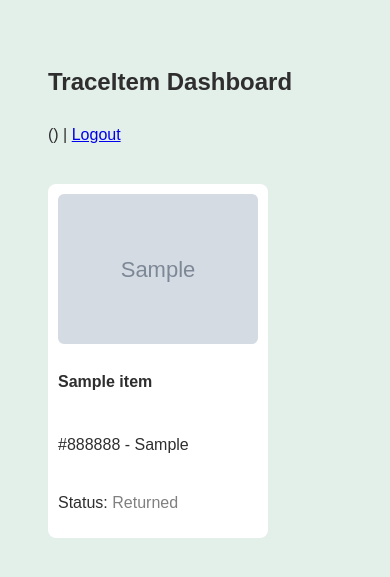
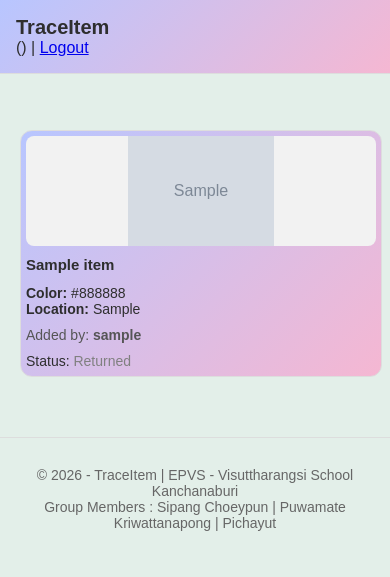
Before and after one commit to abdullahyusafzai/traceitem, a FastAPI app: page /dashboard in a window 390 px wide. Shown: the top 577 px of the page. Run offline with FastAPI, Linux system fonts and the light colour scheme; the visitor is signed in with stand-in values (Sample User, id 1); tables that the repository leaves empty hold one stand-in row (values such as "Sample post"); grey boxes marked "Sample" are stand-in pictures.

Commit message:
UI polish, fixed navbar layout, item cards, and cleanup

```diff
--- a/main.py
+++ b/main.py
@@ -85,7 +85,7 @@ def login(
             "login.html",
             {
                 "request": request,
-                "error": "Invalid username or password"
+                "error": "Invalid username or password!"
             }
         )
 
--- a/models.py
+++ b/models.py
@@ -1,4 +1,5 @@
 from sqlalchemy import Column, Integer, String, Date, ForeignKey
+from sqlalchemy.orm import relationship
 from database import Base
 
 class User(Base):
@@ -8,6 +9,7 @@ class User(Base):
     username = Column(String, unique=True, index=True)
     password_hash = Column(String)
     role = Column(String)
+    items = relationship("Item", back_populates="reporter")
 
 
 class Item(Base):
@@ -21,3 +23,5 @@ class Item(Base):
     status = Column(String)
     reported_by = Column(Integer, ForeignKey("users.id"))
     date_found = Column(Date)
+
+    reporter = relationship("User", back_populates="items")
--- a/static/css/style.css
+++ b/static/css/style.css
@@ -1,202 +1,194 @@
+/* GLOBAL */
 body {
+  margin: 0;
   font-family: Arial, sans-serif;
-  background: #e3efe9;
+  background:#e3efe9ff;
   color: #2e2e2e;
 }
-.logo {
-  /* width: 200px;
-  height: 100px; */
-  margin: 0 auto 12px auto;
-  height: auto;
+.subtitle1{
+  text-align: center;
 }
+/* NAVBAR (FIXED) */
+.navbar {
+  position: fixed;
+  top: 0;
+  left: 0;
+  right: 0;
+  height: 70px;
+  padding: 0 32px;
+  background: linear-gradient(135deg, #b8c6ff, #f5b7d2);
+  border-bottom: 1px solid #ddd;
+  display: flex;
+  align-items: center;
+  justify-content: space-between;
+  z-index: 1000;
+}
+
+.brand {
+  font-size: 20px;
+  font-weight: bold;
+}
+
+/* PAGE CONTENT */
+.page {
+  margin-top: 70px;
+  padding: 24px;
+  max-width: 1200px;
+  margin-left: auto;
+  margin-right: auto;
+}
+
+/* BUTTONS */
+.btn {
+  display: inline-block;
+  margin: 10px 0 20px 0;
+  padding: 10px 16px;
+  background: #000;
+  color: white;
+  text-decoration: none;
+  border-radius: 8px;
+  font-weight: 600;
+}
+.form-group {
+  display: flex;
+  flex-direction: column;
+  gap: 12px;
+  margin-bottom: 18px;
+}
+.form-group input[type="text"], .form-group input[type="file"], .form-group input[type="password"] {
+  padding: 10px;
+  background: #f5f7ff;
+  border-radius: 8px;
+  border: 1px solid #4f7cff;
+  font-size: 14px;
+  box-sizing: border-box;
+}
+.error {
+  color: red;
+
+}
+.form-group button {
+  margin-top: 8px;
+}
+button {
+  width: 100%;
+  padding: 12px;
+  background: #1d309f;
+  border: none;
+  color: white;
+  border-radius: 8px;
+  font-size: 15px;
+  cursor: pointer;
+}
+
+button:hover {
+  opacity: 0.9;
+}
+
+/*ITEMS GRID (FIXED)*/
+
+.grid {
+  display: grid;
+  grid-template-columns: repeat(auto-fill, 220px);
+  gap: 35px;
+  align-items: start;
+  justify-content: start;
+}
+
+/* ITEM CARD */
+.item {
+  display: inline-flex;
+  flex-direction: column;
+  gap: 6px;
+
+  width: 220px;
+  padding: 5px;
+
+  background: linear-gradient(135deg, #b8c6ff, #f5b7d2);
+  border: 1px solid #ddd;
+  border-radius: 12px;
+}
+
+/* IMAGE WRAPPER */
+.item-image {
+  width: 100%;
+  height: 110px;
+
+  display: flex;
+  align-items: center;
+  justify-content: center;
+
+  overflow: hidden;
+  border-radius: 8px;
+  background: #f2f2f2;
+}
+
+/* IMAGE */
+.item-image img {
+  max-width: 100%;
+  max-height: 100%;
+  object-fit: contain;
+  /* display: block; */
+}
+
+/* TEXT */
+.item h4 {
+  font-size: 15px;
+  margin: 4px 0;
+}
+
+.item p {
+  font-size: 14px;
+  margin: 2px 0;
+  /* line-height: 1.3; */
+}
+
+.meta {
+  font-size: 10px;
+  color: #555;
+}
+/* FOOTER */
+.app-footer {
+  text-align: center;
+  padding: 15px 0;
+  margin-top: 40px;
+  font-size: 14px;
+  color: #666;
+  border-top: 1px solid #ddd;
+}
+
+/* LOGIN FORM */
 .card {
-  width: 100%;
+  display: flex;
+  flex-direction: column;
   max-width: 420px;
   margin: 100px auto;
   padding: 20px;
-  background: white;
-  border-radius: 8px;
-}
-.loginTitle {
-	text-align:center;
-}
-/* Form layout */
-.form {
-    text-align: left;
+  background: linear-gradient(135deg, #b8c6ff, #f5b7d2);
+  border: 1px solid #4f7cff;
+  border-radius: 12px;
 }
 
-/* Group spacing */
-.form-group {
-    margin-bottom: 18px;
+/* MOBILE */
+@media (max-width: 768px) {
+
+  .navbar {
+    height: auto;
+    padding: 16px;
+    flex-direction: column;
+    align-items: flex-start;
   }
 
-/* Labels */
-.form-group label {
-    display: block;
-    font-size: 14px;
-    color: #444;
-    margin-bottom: 6px;
-}
-.dashboard {
-  width: 100%;
-  max-width: 1200px;
-  margin: 0 auto;
-  padding: 20px;
-}
-.dashboard-header {
-  position: sticky;
-    display: flex;
-    top: 0;
-    z-index: 100;
-    background: white;
-    padding: 15px 0;
-    justify-content: space-between;
-    align-items: center;
-    padding-bottom: 15px;
-    border-bottom: 1px solid #ddd;
-    /* margin-bottom: 20px; */
-}
-.dashboard-content {
-    display: flex;
-    flex-direction: column;
-    gap: 18px;
-}
-
-/* Inputs */
-.form-group input {
-    width: 90%;
-    background-color:aliceblue;
-    padding: 14px;
-    border-radius: 10px;
-    border: 1px solid #ccc;
-    font-size: 16px;
-    align: center;
-    transition: border 0.2s, box-shadow 0.2s;
-}
-
-/* Focus effect */
-.form-group input:focus {
-    outline: none;
-    border-color: #4f7cff;
-    box-shadow: 0 0 0 3px rgba(79,124,255,0.2);
-}
-/* Subtitle */
-.subtitle {
-    text-align: center;
-    color: #666;
-    font-size: 14px;
-    margin-top: -10px;
-    margin-bottom: 25px;
-}
-
-input, button {
-  width: 100%;
-  margin: 8px 0;
-  padding: 8px;
-}
-button {
-  background: #7fb7a3;
-  border: none;
-  color: white;
-  cursor: pointer;
-width:100%;
-padding: 14px;
-border-radius: 10px;
-font-size:16px;
-font-weight:600;
-}
-
-header {
-  display:flex;
-  position:sticky;
-  justify-content: space-between;
+  .page {
+    margin-top: 110px;
     padding: 20px;
   }
 
   .grid {
-  display: flex;
-  gap: 20px;
-  padding: 20px;
+    grid-template-columns: 1fr; /* stack cards on phone */
   }
 
   .item {
-  display: flex;
-  flex-direction: column;
-  gap: 8px;
-  background: white;
-  padding: 10px;
-  border-radius: 8px;
-  width: 200px;
-}
-
-.item img {
     width: 100%;
-  border-radius: 6px;
-}
-.error {
-  color: red;
-  text-align: center;
-}
-
-.btn {
-  display: inline-block;
-  margin: 10px 20px;
-  padding: 8px 12px;
-  background: #6c8cf5;
-  color: white;
-  text-decoration: none;
-  border-radius: 6px;
-}
-
-button {
-  border-radius: 6px;
-}
-
-/* =========================
-   📱 Mobile Responsiveness
-   ========================= */
-
-@media (max-width: 768px) {
-
-    body {
-        align-items: flex-start;
-        padding: 20px;
-    }
-
-    .card {
-        margin-top: 40px;
-        padding: 25px;
-        border-radius: 16px;
-    }
-
-    .dashboard {
-        padding: 20px;
-    }
-    .dashboard-header {
-        flex-direction: column;
-        align-items: flex-start;
-        gap: 10px;
-    }
-
-    header {
-        flex-direction: column;
-        align-items: flex-start;
-        gap: 10px;
-    }
-
-    button {
-        font-size: 16px;
-        padding: 14px;
-    }
-
-    input {
-        font-size: 16px;
-        padding: 14px;
-    }
-
-    .item img {
-        width: 100%;
-        max-width: 100%;
-        height: auto;
   }
 }
--- a/templates/dashboard.html
+++ b/templates/dashboard.html
@@ -2,31 +2,52 @@
 <html>
 <head>
   <title>TraceItem - Dashboard</title>
-  <link rel="stylesheet" href="/static/css/style.css">
+  <meta name="viewport" content="width=device-width, initial-scale=1.0">
+  <link rel="stylesheet" href="/static/css/style.css?v=3">
 </head>
+
 <body>
-  <header>
-    <h2 class="Mtitle">TraceItem Dashboard</h2>
-    <div>
+
+<!-- FIXED NAVBAR -->
+<nav class="navbar">
+  <div class="brand">TraceItem</div>
+  <div class="nav-user">
     {{ user.username }} ({{ user.role }}) |
     <a href="/logout">Logout</a>
   </div>
-  </header>
+</nav>
+
+<!-- PAGE CONTENT -->
+<main class="page">
 
   {% if user.role|lower == "teacher" %}
-    <a class="btn" href="/add-item">Add Item</a>
+    <a class="btn add-btn" href="/add-item">Add Item</a>
   {% endif %}
 
+  <!-- HORIZONTAL SCROLL AREA -->
+  <section class="items-wrapper">
     <div class="grid">
+
       {% for item in items %}
-      <div class="item">
+
+      <div class="item item-card">
+
           {% if item.image_url %}
-          <img src="{{ item.image_url }}">
+          <div class="item-image">
+            <img src="{{ item.image_url }}" alt="Item image">
+          </div>
           {% endif %}
+
           <h4>{{ item.item_name }}</h4>
-        <p>{{ item.color }} - {{ item.location_found }}</p>
+          <p> <strong>Color:</strong> {{ item.color }} <br><strong>Location:</strong> {{ item.location_found }}</p>
+
+          <p class="meta">
+            Added by: <strong>{{ item.reporter.username }}</strong>
+          </p>
+
           <p>
-  Status: {% if item.status == "Found" %}
+            Status:
+            {% if item.status == "Found" %}
               <span style="color: green;">Found</span>
             {% else %}
               <span style="color: gray;">Returned</span>
@@ -38,6 +59,7 @@
               <button type="submit">Mark as Returned</button>
             </form>
           {% endif %}
+
           {% if user.role|lower == "teacher" and item.status == "Returned" %}
             <form method="post" action="/delete-item/{{ item.id }}">
               <button type="submit"
@@ -47,8 +69,20 @@
               </button>
             </form>
           {% endif %}
+
         </div>
       {% endfor %}
+
     </div>
+  </section>
+
+</main>
+
+<!-- FIXED FOOTER -->
+<footer class="app-footer">
+  <p>© 2026 - TraceItem | EPVS - Visuttharangsi School Kanchanaburi <br>
+  Group Members : Sipang Choeypun | Puwamate Kriwattanapong | Pichayut </p>
+</footer>
+
 </body>
 </html>
```
Also changed, not shown: templates/add_item.html (+5 -2 lines), templates/login.html (+5 -2 lines), 1 other file. Lines whose indentation alone changed are shown as unchanged.
